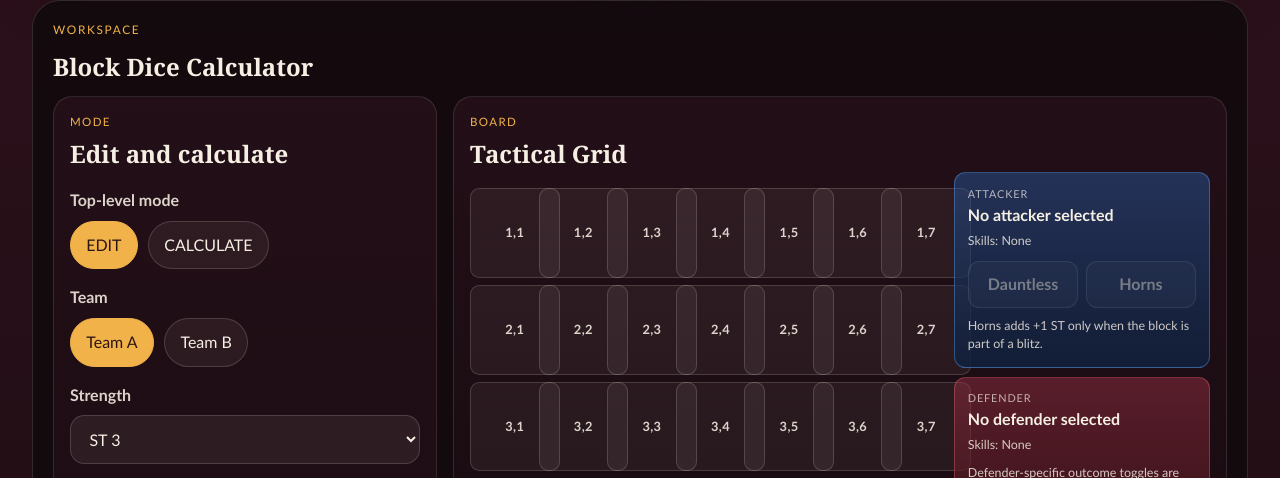
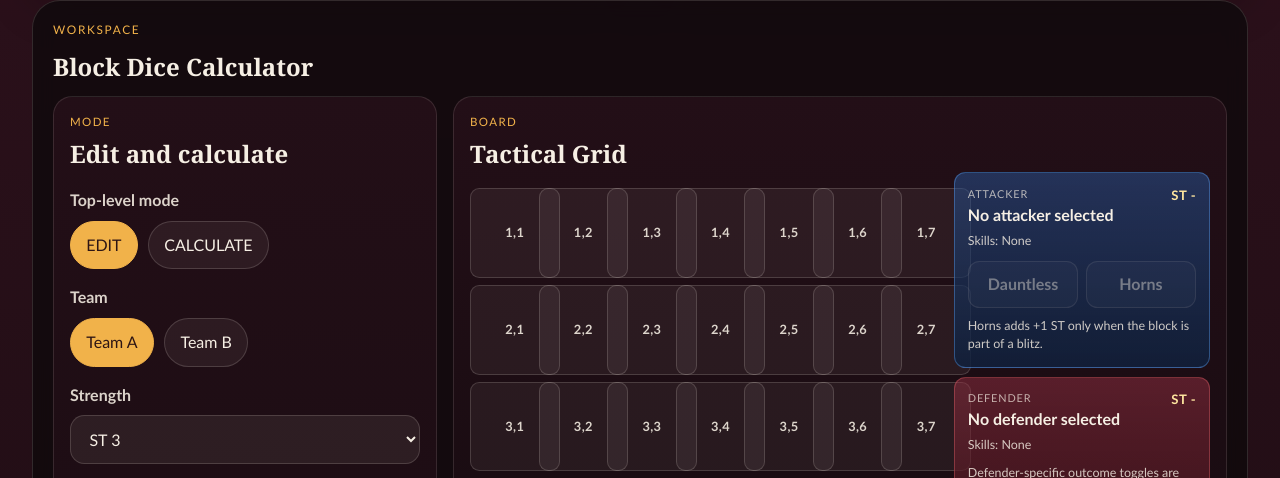
Before and after one commit to safeathomeapp/bloodbowltoolkit, a React (Vite) app: page / in a window 1280 px wide. Shown: the part 1181-1659 px from the top of the page. Built offline with nearby package versions, Linux system fonts and the light colour scheme.

Commit message:
feat: show live strength in player cards

```diff
--- a/src/tools/block-dice/components/BlockDiceCalculator.module.css
+++ b/src/tools/block-dice/components/BlockDiceCalculator.module.css
@@ -283,8 +283,16 @@
 }
 
 .playerCardHeader {
+  display: flex;
+  align-items: flex-start;
+  justify-content: space-between;
+  gap: 0.6rem;
+}
+
+.playerCardHeading {
   display: grid;
   gap: 0.2rem;
+  min-width: 0;
 }
 
 .playerCardLabel {
@@ -300,6 +308,15 @@
   font-size: 1rem;
   font-weight: 800;
   line-height: 1.1;
+}
+
+.playerCardStrength {
+  margin: 0;
+  flex-shrink: 0;
+  font-size: 0.82rem;
+  font-weight: 900;
+  letter-spacing: 0.04em;
+  color: #ffe7a0;
 }
 
 .playerCardMeta,
@@ -699,6 +716,10 @@
     font-size: 0.86rem;
   }
 
+  .playerCardStrength {
+    font-size: 0.68rem;
+  }
+
   .playerCardMeta,
   .playerCardNote,
   .playerCardLabel {
--- a/src/tools/block-dice/components/BlockDiceCalculator.tsx
+++ b/src/tools/block-dice/components/BlockDiceCalculator.tsx
@@ -444,6 +444,11 @@ export function BlockDiceCalculator() {
   const targetProfile = getProfileForPlayer(target, playerProfiles)
   const blockerSkills = blockerProfile?.skills ?? []
   const targetSkills = targetProfile?.skills ?? []
+  const attackerCardStrength = blockerProfile
+    ? (blockerSkills.includes('DAUNTLESS') && targetProfile ? targetProfile.strength : blockerProfile.strength) +
+      (previewMode === 'BLITZ' && blockerSkills.includes('HORNS') ? 1 : 0)
+    : null
+  const defenderCardStrength = targetProfile?.strength ?? null
   const selectionHint =
     appMode === 'EDIT'
       ? 'Edit mode is active. Tap an empty square to place the configured player or an occupied square to remove one.'
@@ -855,8 +860,13 @@ export function BlockDiceCalculator() {
             }`}
           >
             <div className={styles.playerCardHeader}>
-              <p className={styles.playerCardLabel}>Attacker</p>
-              <p className={styles.playerCardName}>{blockerLabel !== 'none' ? blockerLabel : 'No attacker selected'}</p>
+              <div className={styles.playerCardHeading}>
+                <p className={styles.playerCardLabel}>Attacker</p>
+                <p className={styles.playerCardName}>{blockerLabel !== 'none' ? blockerLabel : 'No attacker selected'}</p>
+              </div>
+              <p className={styles.playerCardStrength}>
+                {attackerCardStrength !== null ? `ST ${attackerCardStrength}` : 'ST -'}
+              </p>
             </div>
             <p className={styles.playerCardMeta}>
               Skills: {blockerSkills.length > 0 ? blockerSkills.join(', ') : 'None'}
@@ -892,8 +902,13 @@ export function BlockDiceCalculator() {
             }`}
           >
             <div className={styles.playerCardHeader}>
-              <p className={styles.playerCardLabel}>Defender</p>
-              <p className={styles.playerCardName}>{targetLabel !== 'none' ? targetLabel : 'No defender selected'}</p>
+              <div className={styles.playerCardHeading}>
+                <p className={styles.playerCardLabel}>Defender</p>
+                <p className={styles.playerCardName}>{targetLabel !== 'none' ? targetLabel : 'No defender selected'}</p>
+              </div>
+              <p className={styles.playerCardStrength}>
+                {defenderCardStrength !== null ? `ST ${defenderCardStrength}` : 'ST -'}
+              </p>
             </div>
             <p className={styles.playerCardMeta}>
               Skills: {targetSkills.length > 0 ? targetSkills.join(', ') : 'None'}
```
Also changed, not shown: 1 other file (tests, documents, lock files or other folders).
